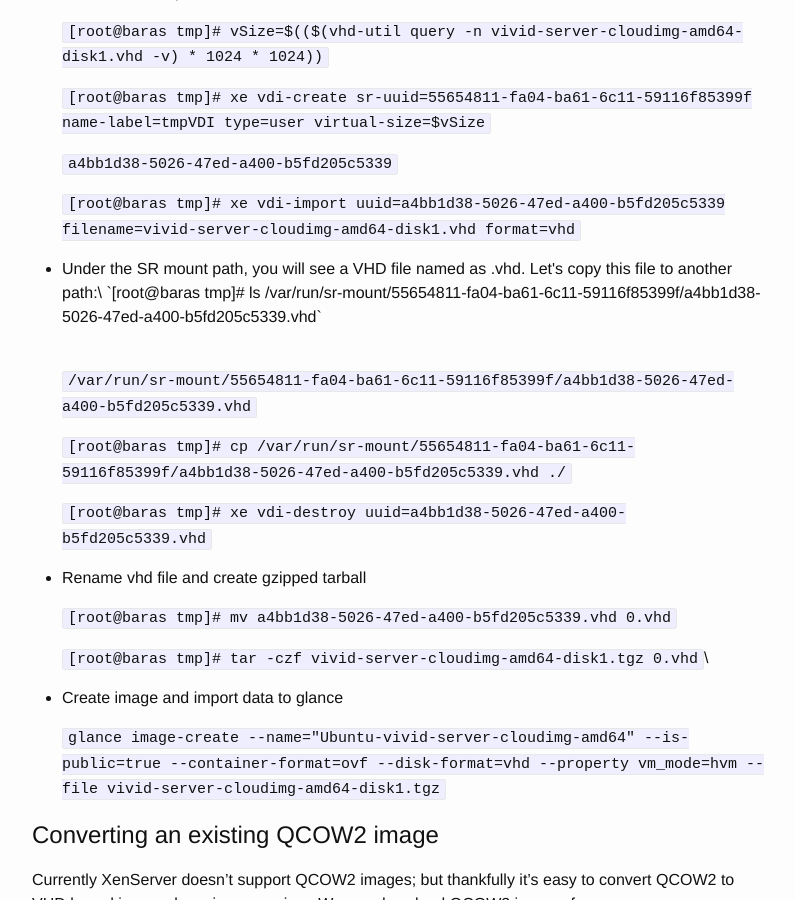
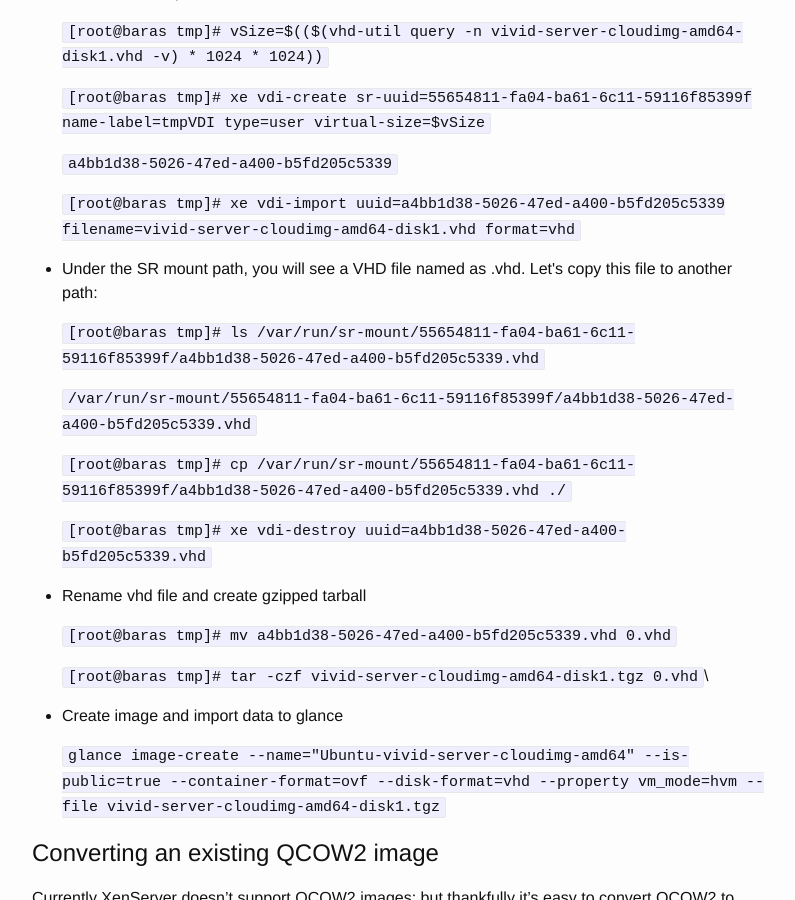
Before and after one commit to citrix-openstack/blogentries, a Jekyll site: the page built from _posts/2016-09-09-generating-images-for-xenserver-in-openstack.markdown, in a window 1280 px wide and 900 px high, scrolled down 918 px. Shown: the whole window, without its empty margins (238-1033 px from the left). Built offline with Jekyll 4.4.1, drawn with Linux system fonts in a browser that asks for light colours.

```diff
--- a/_posts/2016-09-09-generating-images-for-xenserver-in-openstack.markdown
+++ b/_posts/2016-09-09-generating-images-for-xenserver-in-openstack.markdown
@@ -32,10 +32,10 @@ Let's see how to generate images from it.
   `[root@baras tmp]# xe vdi-import uuid=a4bb1d38-5026-47ed-a400-b5fd205c5339 filename=vivid-server-cloudimg-amd64-disk1.vhd format=vhd`
 
 
-* Under the SR mount path, you will see a VHD file named as <VDI-uuid>.vhd. Let's copy this file to another path:\
+* Under the SR mount path, you will see a VHD file named as <VDI-uuid>.vhd. Let's copy this file to another path:
+
   `[root@baras tmp]# ls /var/run/sr-mount/55654811-fa04-ba61-6c11-59116f85399f/a4bb1d38-5026-47ed-a400-b5fd205c5339.vhd`
 
-  \
   `/var/run/sr-mount/55654811-fa04-ba61-6c11-59116f85399f/a4bb1d38-5026-47ed-a400-b5fd205c5339.vhd`
 
   `[root@baras tmp]# cp /var/run/sr-mount/55654811-fa04-ba61-6c11-59116f85399f/a4bb1d38-5026-47ed-a400-b5fd205c5339.vhd ./`
@@ -78,7 +78,6 @@ If we have an existing VM running on XenServer, it's easy to create the image fr
 
    `vbd_uuid=$(xe vbd-list vm-name-label=${vm-name} device=xvda minimal=true)`
 
-   \
    `vdi_uuid=$(xe vdi-list vbd-uuids=${vbd_uuid} minimal=true)`
 
 3. Using the vdi_uuid to find the VHD file under the SR mount path, in case this is an EXT SR; otherwise you should export this VDI to file system and then follow the steps in the section of "Generate Images from VHD images" to import this VHD to an EXT SR's VDI and take that VDI's VHD file directly.
```
